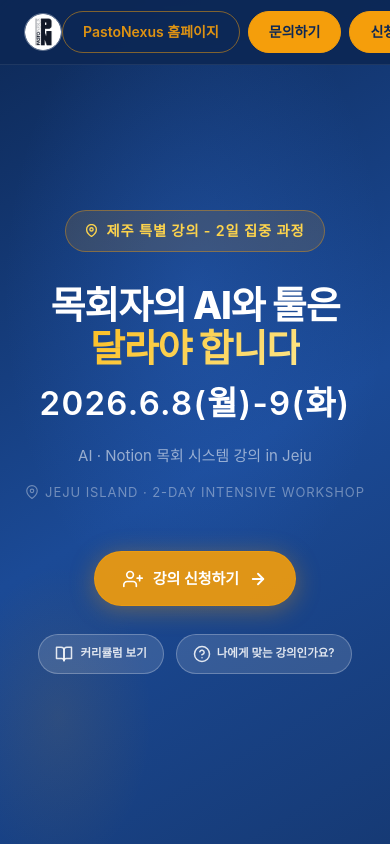
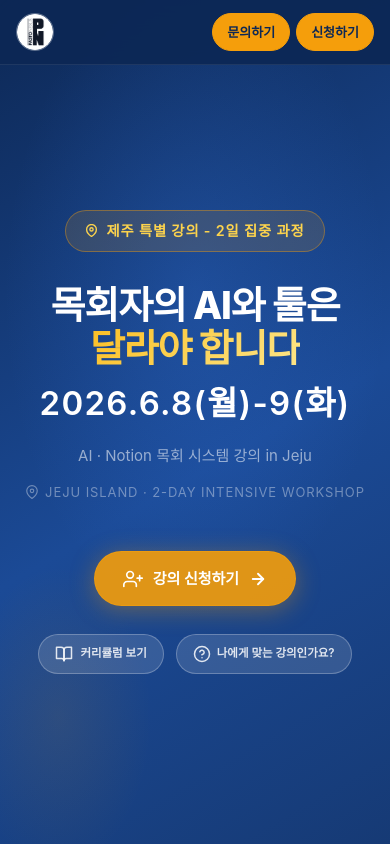
Before and after one commit to hangaramy/jeju-lecture, a plain HTML site: page index.html in a window 390 px wide. Shown: the top 844 px of the page. Drawn offline with Linux system fonts and the light colour scheme.

Commit message:
모바일 네비게이션 버튼 잘림 수정 - 홈페이지 버튼 숨김, 문의/신청 버튼 축소

```diff
--- a/index.html
+++ b/index.html
@@ -488,6 +488,10 @@
     /* ── RESPONSIVE ───────────────────────────── */
     @media (max-width: 960px) {
       .nav-links { display: none; }
+      .nav-home { display: none; }
+      .nav-buttons { gap: 6px; }
+      .nav-contact { font-size: 13px; padding: 7px 14px; }
+      .nav-inner { padding: 0 16px; }
       .why-grid { grid-template-columns: 1fr; gap: 40px; }
       .instructor-grid { grid-template-columns: 1fr; }
       .instructor-photo-card { max-width: 100%; height: auto; min-height: 420px; }
```
